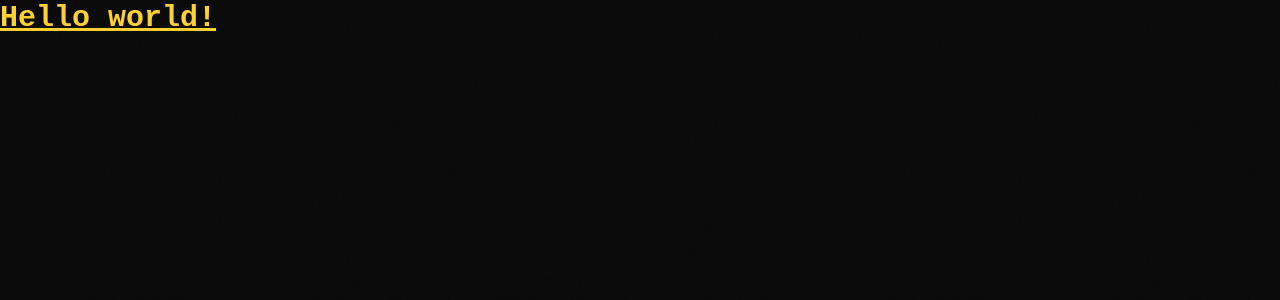
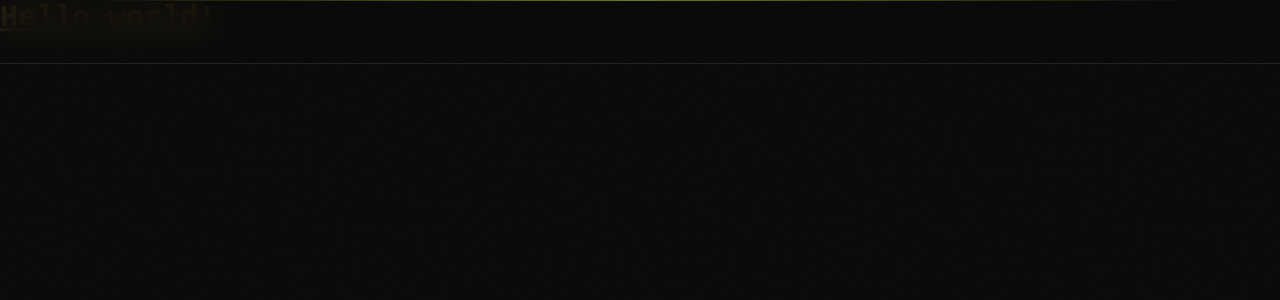
Before and after one commit to Sayak-Mallick/sayak-mallick-portfolio, a Next.js app: page / in a window 1280 px wide. Shown: the top 300 px of the page. Built offline with nearby package versions, Linux system fonts and the light colour scheme.

Commit message:
[TASK] : Navbar initialized

```diff
--- a/app/layout.tsx
+++ b/app/layout.tsx
@@ -2,6 +2,7 @@ import type { Metadata } from "next";
 import { Geist, Geist_Mono } from "next/font/google";
 import "./globals.css";
 import { Loader } from "@/components/layout/Loader";
+import { Navbar } from "@/components/layout/Navbar";
 
 const geistSans = Geist({
   variable: "--font-geist-sans",
@@ -70,6 +71,7 @@ export default function RootLayout({
     >
       <body>
         <Loader />
+        <Navbar />
         <main className="pt-16">{children}</main>
       </body>
     </html>
--- /dev/null
+++ b/components/layout/Navbar.tsx
@@ -0,0 +1,27 @@
+"use client";
+
+import Link from "next/link";
+import { usePathname } from "next/navigation";
+import { cn } from "@/lib/utils";
+
+export const Navbar = () => {
+  return (
+    <nav
+      className="fixed top-0 left-0 right-0 z-50 flex items-center justify-between h-16 border-b"
+      style={{
+        padding: "0 var(--gutter)",
+        background: "rgba(10,10,10,0.88)",
+        backdropFilter: "blur(16px)",
+        borderColor: "var(--border)",
+      }}
+    >
+      <div
+        className="absolute top-0 left-20 right-20 h-px"
+        style={{
+          background:
+            "linear-gradient(90deg, transparent, rgba(232,255,71,0.45), transparent)",
+        }}
+      />
+    </nav>
+  );
+};
--- /dev/null
+++ b/lib/utils.ts
@@ -0,0 +1,7 @@
+import { type ClassValue, clsx } from "clsx";
+import { twMerge } from "tailwind-merge";
+
+// ─── Tailwind class merger ──────────────────────────────────────────────────
+export function cn(...inputs: ClassValue[]) {
+  return twMerge(clsx(inputs));
+}
```
